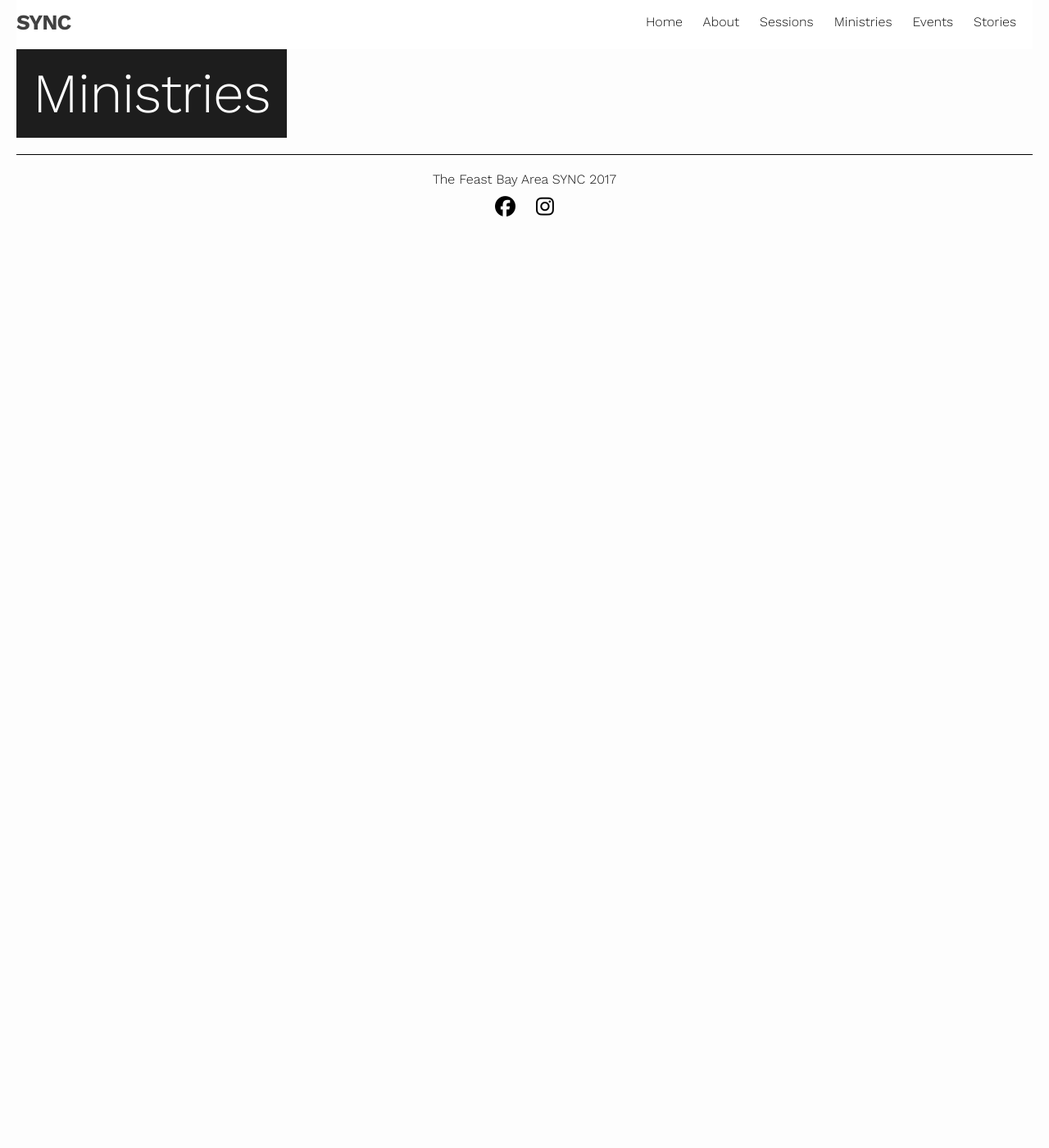
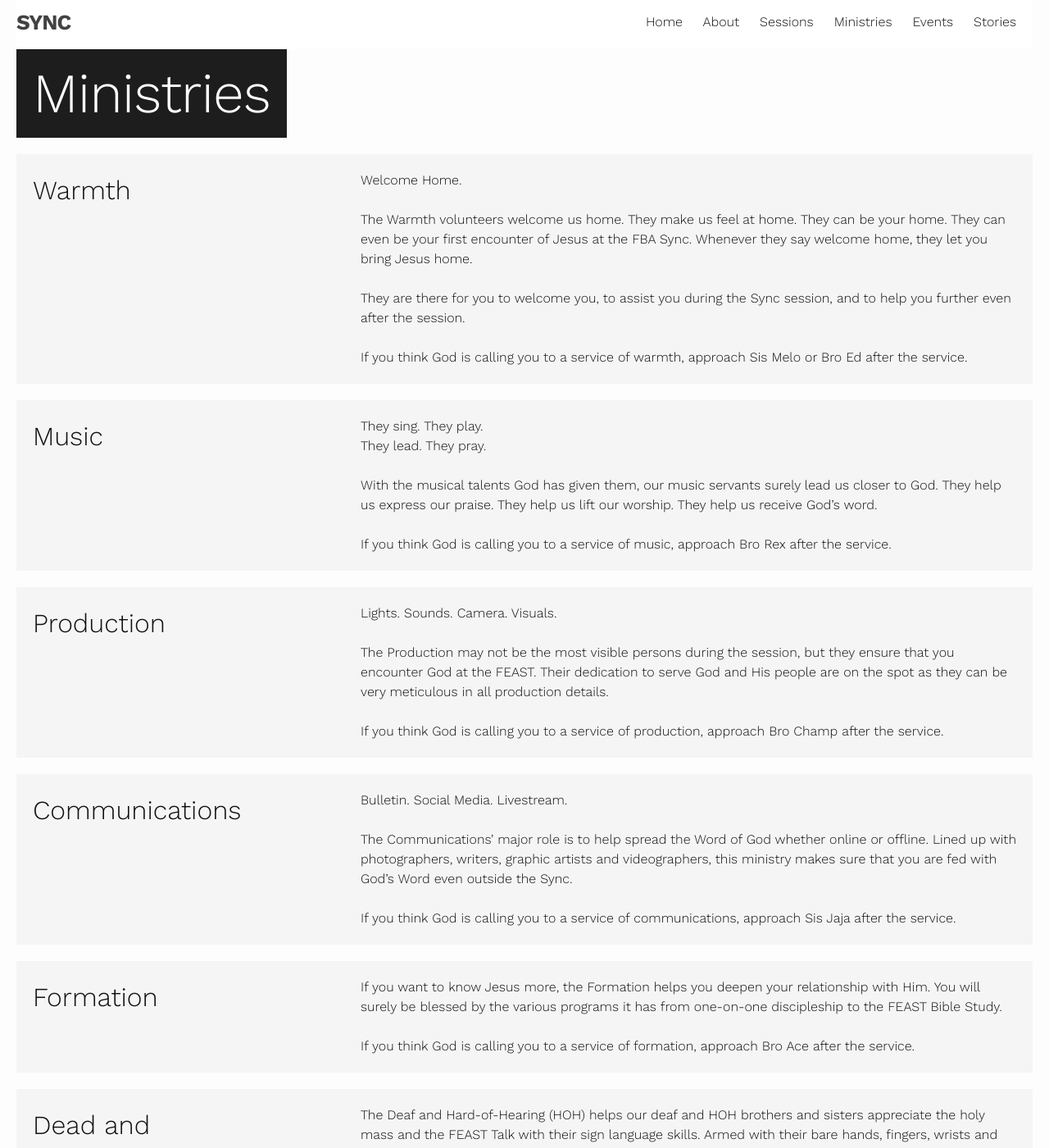
Before and after one commit to carlflor/fbasync, a Jekyll site: the page built from pages/3_ministries.html, in a window 1280 px wide and 1400 px high. Shown: the whole window at 82% size. Built offline with Jekyll 4.4.1, drawn with Linux system fonts in a browser that asks for light colours; nearby versions of some CDN libraries; some of the changed text lies outside the part shown.

Commit message:
Adding ministries

```diff
--- /dev/null
+++ b/_data/ministries.yml
@@ -0,0 +1,53 @@
+- name: Warmth
+  description:
+    Welcome Home.
+    <br><br>
+    The Warmth volunteers welcome us home. They make us feel at home. They can be your home. They can even be your first encounter of Jesus at the FBA Sync. Whenever they say welcome home, they let you bring Jesus home.
+    <br><br>
+    They are there for you to welcome you, to assist you during the Sync session, and to help you further even after the session.
+    <br><br>
+    If you think God is calling you to a service of warmth, approach Sis Melo or Bro Ed after the service.
+- name: Music
+  description:
+    They sing. They play.<br>
+    They lead. They pray.
+    <br><br>
+    With the musical talents God has given them, our music servants surely lead us closer to God. They help us express our praise. They help us lift our worship. They help us receive God’s word.
+    <br><br>
+    If you think God is calling you to a service of music, approach Bro Rex after the service.
+- name: Production
+  description:
+    Lights. Sounds. Camera. Visuals.
+    <br><br>
+    The Production may not be the most visible persons during the session, but they ensure that you encounter God at the FEAST. Their dedication to serve God and His people are on the spot as they can be very meticulous in all production details.
+    <br><br>
+    If you think God is calling you to a service of production, approach Bro Champ after the service.
+- name: Communications
+  description:
+    Bulletin. Social Media. Livestream.
+    <br><br>
+    The Communications’ major role is to help spread the Word of God whether online or offline. Lined up with photographers, writers, graphic artists and videographers, this ministry makes sure that you are fed with God’s Word even outside the Sync.
+    <br><br>
+    If you think God is calling you to a service of communications, approach Sis Jaja after the service.
+- name: Formation
+  description:
+    If you want to know Jesus more, the Formation helps you deepen your relationship with Him. You will surely be blessed by the various programs it has from one-on-one discipleship to the FEAST Bible Study.
+    <br><br>
+    If you think God is calling you to a service of formation, approach Bro Ace after the service.
+- name: Dead and<br>Hard-of-Hearing
+  description:
+    The Deaf and Hard-of-Hearing (HOH) helps our deaf and HOH brothers and sisters appreciate the holy mass and the FEAST Talk with their sign language skills. Armed with their bare hands, fingers, wrists and animated facial experiences, our servants ensure our deaf and HOH brethren that they can also be closer to Jesus and that they have a home at the FBA Sync.
+    <br><br>
+    If you think God is calling you to a service of interpreting for the deaf and the HOH, approach Sis Naty after the service.
+- name: Prayer
+  description:
+    If you want people to pray with you, our Prayer warriors are here for you. If you can’t find the words to pray, our Prayer warriors are here for you. Guided by the Sacred Scriptures and Sacred Tradition, our Prayer warriors can serve you not just on a Sunday, but all the days of the week.
+    <br><br>
+    If you think God is calling you to a service of interceding, approach Sis Jiji after the service.
+- name: Awesome Kids
+  description:
+    The FBA Sync session loves kids! They are awesome!
+    <br><br>
+    Our Awesome Kids volunteers can teach your kids to be closer to Jesus through the Word and through prayer. Providing your kids with a safe, yet interactive environment, our awesome teachers can surely make the Awesome Kids your kids’ home every Sunday.
+    <br><br>
+    If you think God is calling you to a service of teaching kids, approach Sis Liza and Sis Yetski after the service.
--- a/_sass/components/_columns.scss
+++ b/_sass/components/_columns.scss
@@ -15,6 +15,10 @@
   padding: $spacing-unit;
   margin: $spacing-unit 0;
   position: relative;
+
+  &.-gray {
+    background-color: $light-gray;
+  }
 
   > .snippet {
     padding: 20px;
--- a/_sass/fbasync.scss
+++ b/_sass/fbasync.scss
@@ -23,6 +23,7 @@ $off-black: #1d1d1d;
 'pages/about',
 'pages/events',
 'pages/home',
+'pages/ministry',
 'pages/post',
 'pages/sessions'
 ;
--- /dev/null
+++ b/_sass/pages/_ministry.scss
@@ -0,0 +1,13 @@
+.ministry {
+  display: flex;
+  @include media-query(750px) {
+    display: block;
+  }
+
+  > h2 {
+    min-width: 400px;
+    @include media-query(750px) {
+      min-width: inherit;
+    }
+  }
+}
--- a/pages/3_ministries.html
+++ b/pages/3_ministries.html
@@ -3,3 +3,13 @@ layout: page
 title: Ministries
 permalink: /ministries/
 ---
+<div class="ministries-page">
+  {% for ministry in site.data.ministries %}
+    <div class="panel -gray ministry">
+      <h2>{{ministry.name}}</h2>
+      <div>
+        {{ministry.description}}
+      </div>
+    </div>
+  {% endfor %}
+</div>
```
